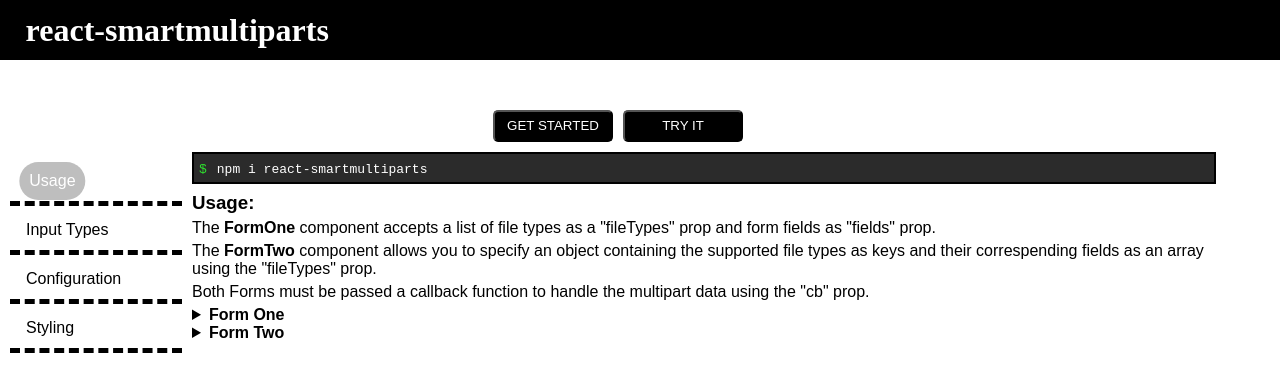
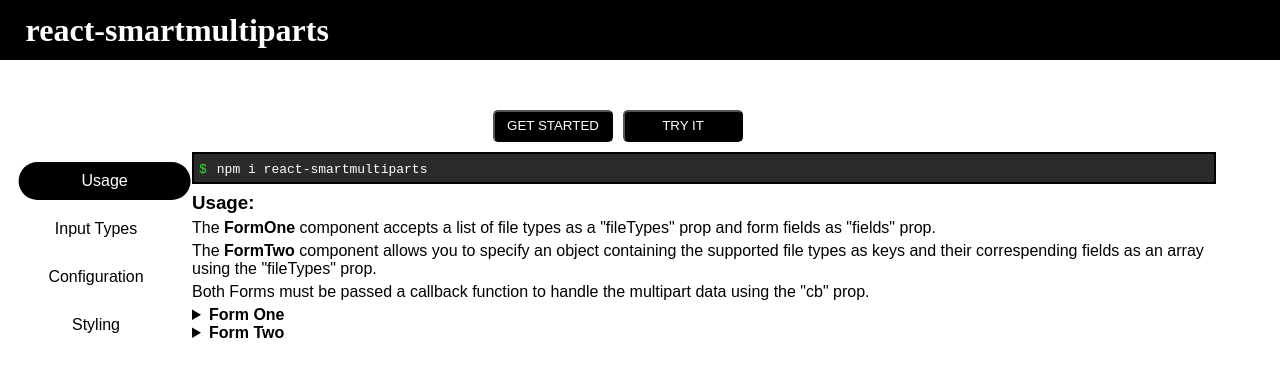
Before and after one commit to chrismojekwu/react-smartmultiparts, a React app: page /#/getstarted in a window 1280 px wide. Both pictures are taken after a click on the button "Usage". Shown: the top 392 px of the page. Built offline with nearby package versions, Linux system fonts and the light colour scheme; the HTML template or start-up script is replaced by a standard one.

Commit message:
made buttons better

```diff
--- a/src/landingpage/components/getstarted.css
+++ b/src/landingpage/components/getstarted.css
@@ -6,25 +6,25 @@
 
 .getstarted-buttons {
     display: flex;
-    flex-direction: column;
+    flex-direction: row;
     padding: 5px 10px;
     width: 50%;
 }
 
 .getstarted-btn {
-    text-align: left;
+    min-width: 50%;
     font-size: 16px;
     border: none;
-    border-bottom: 1px dashed black;
-    border-bottom-width: 5px;
+    border-radius: 10px;
     background: none;
-    padding-top: 5px;
+    padding: 5px 0;
     transition: 0.5s;
 }
 
 .getstarted-btn-inner {
+    margin: 0 auto;
     padding: 10px 10px;
-    width: fit-content;
+    width: 100%;
     border-radius: 20px;
     cursor: pointer;
     transition: 0.2s;
@@ -36,7 +36,7 @@
 }
 
 .button-slide {
-    transform: translateX(50%);
+    transform: translateY(-25%);
     background-color: #000000;
     color: white;
 }
@@ -105,11 +105,16 @@
 
     .getstarted-buttons {
         display: flex;
+        flex-direction: column;
         width: 15%;
+    }
+
+    .getstarted-btn-inner {
+        margin: 0;
     }
 
     .button-slide {
         transform: translateX(5%);
-        background-color: #bebebe;
+        background-color: #000000;
     }
 }
```
